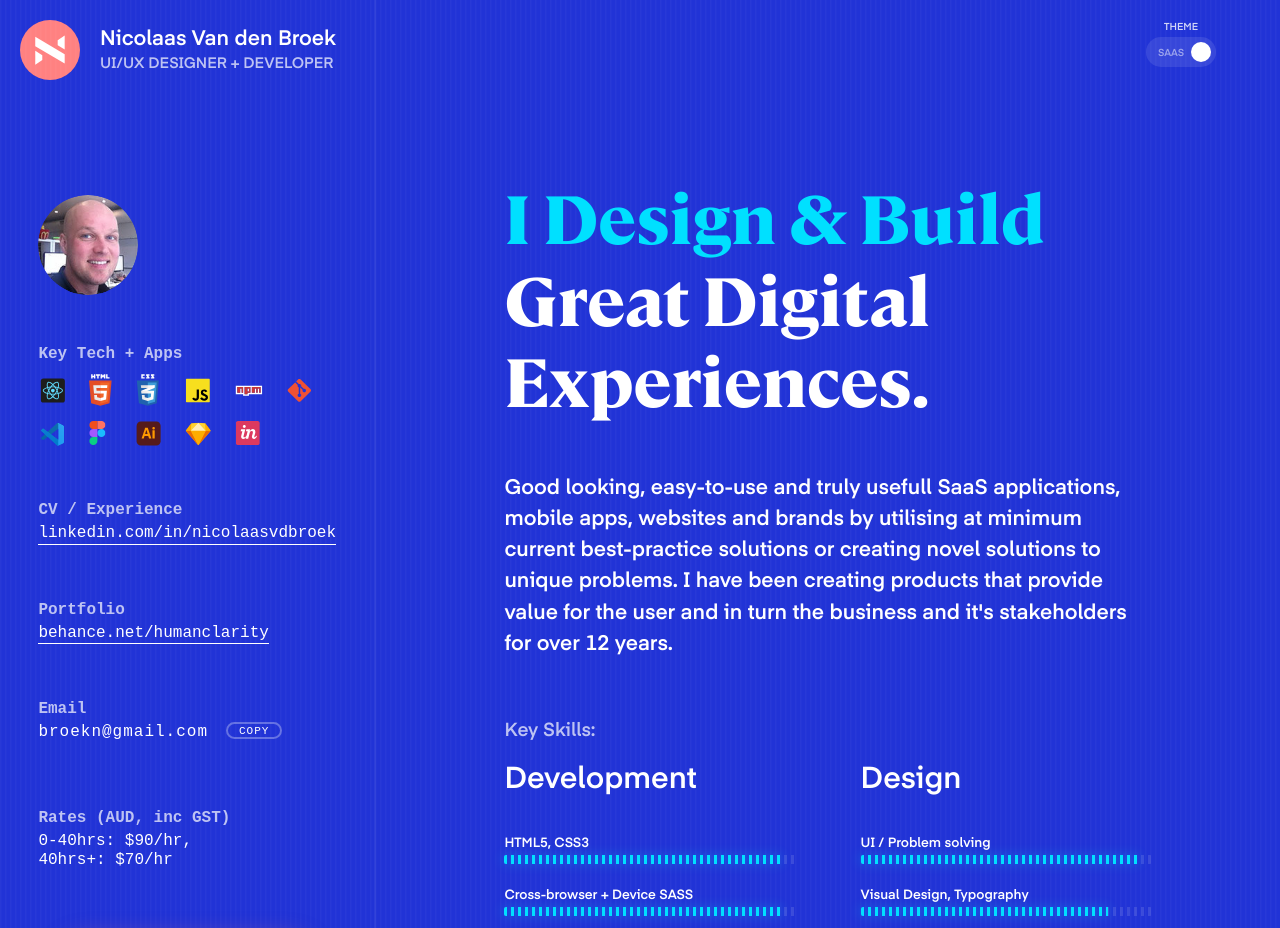
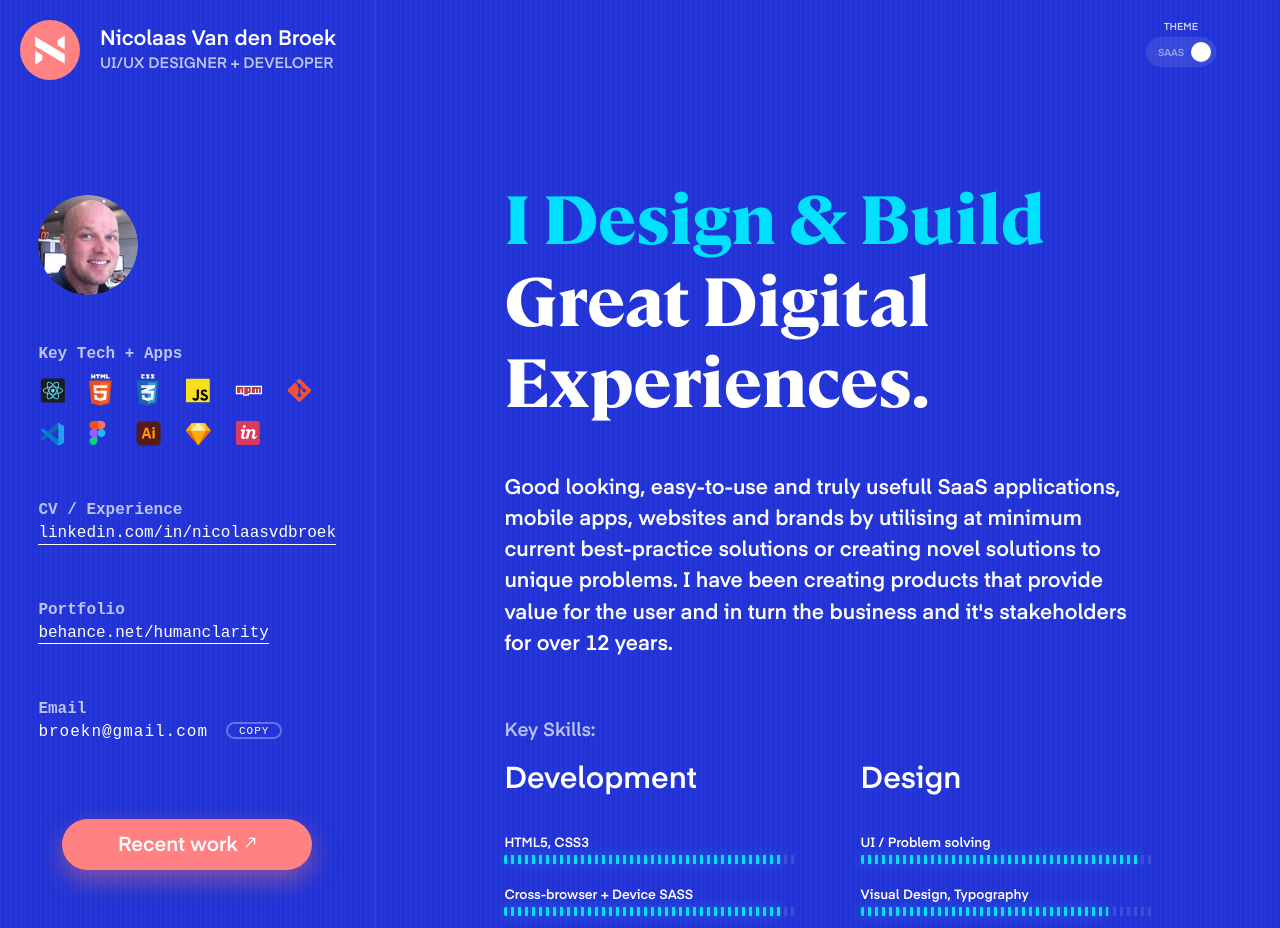
Before and after one commit to broekn/portfolio1, a React (Create React App) app: page / in a window 1280 px wide. Shown: the top 928 px of the page. Built offline with nearby package versions, Linux system fonts and the light colour scheme; a web font is replaced by a local one.

Commit message:
removing payrate

```diff
--- a/src/App.js
+++ b/src/App.js
@@ -176,13 +176,13 @@ const App = () => {
               <button className='button-small'>Copy</button>
             </CopyToClipboard>
           </div>
-          <div className='profile info-status'>
+          {/* <div className='profile info-status'>
             <h3>Rates (AUD, inc GST)</h3>
             <p>
               0-40hrs: $90/hr, <br />
               40hrs+: $70/hr
             </p>
-          </div>
+          </div> */}
           <a
             target='_blank'
             rel='noopener noreferrer'
```
